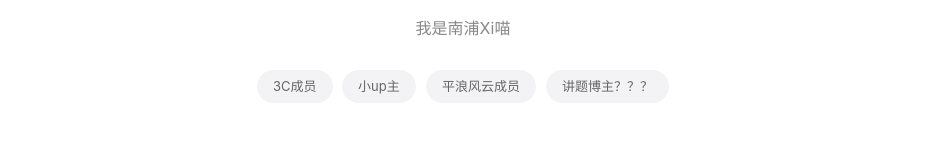
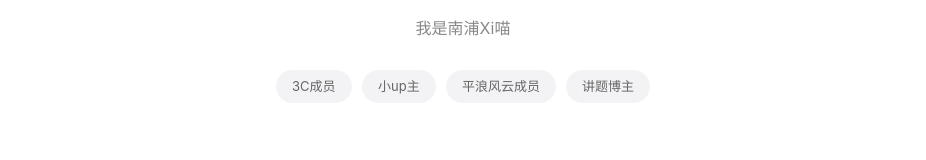
Before and after one commit to Nanpuxi/Nanpuxi.github.io, a plain HTML site: page index.html in a window 1280 px wide. Shown: the part 219-379 px from the top of the page, without its empty margins (177-1103 px from the left). Drawn offline with Linux system fonts and the light colour scheme.

Commit message:
2.5.2 补丁

```diff
--- a/index.html
+++ b/index.html
@@ -536,7 +536,7 @@ background: rgba(255,255,255,0.04);
 <span class="tag">3C成员</span>
 <span class="tag">小up主</span>
 <span class="tag">平浪风云成员</span>
-<span class="tag">讲题博主？？？</span>
+<span class="tag">讲题博主</span>
 </div>
 
 <!-- 项目 -->
```
